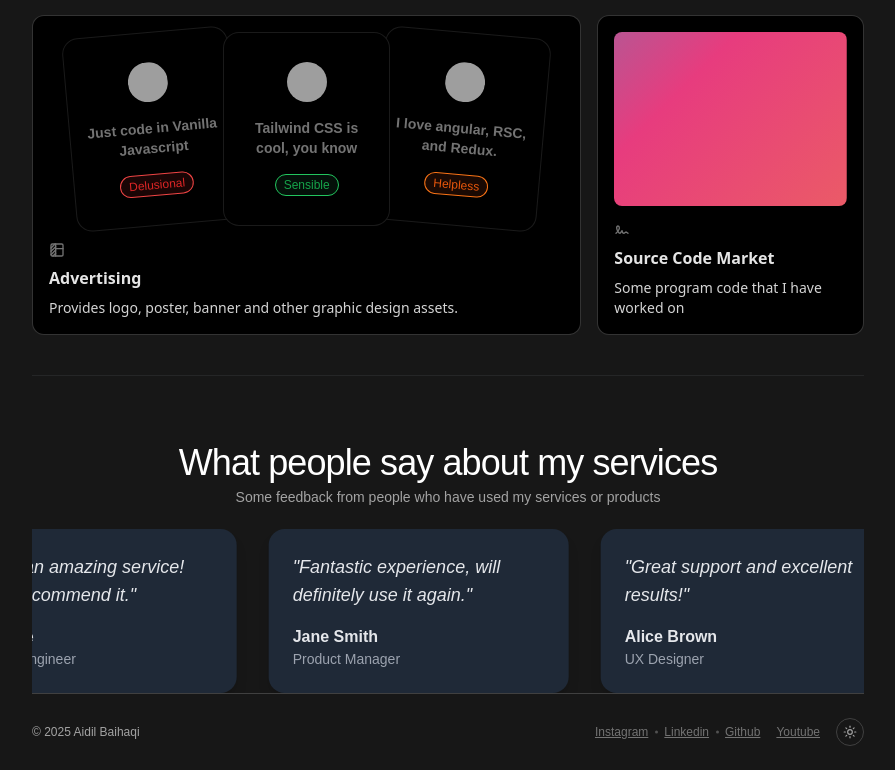
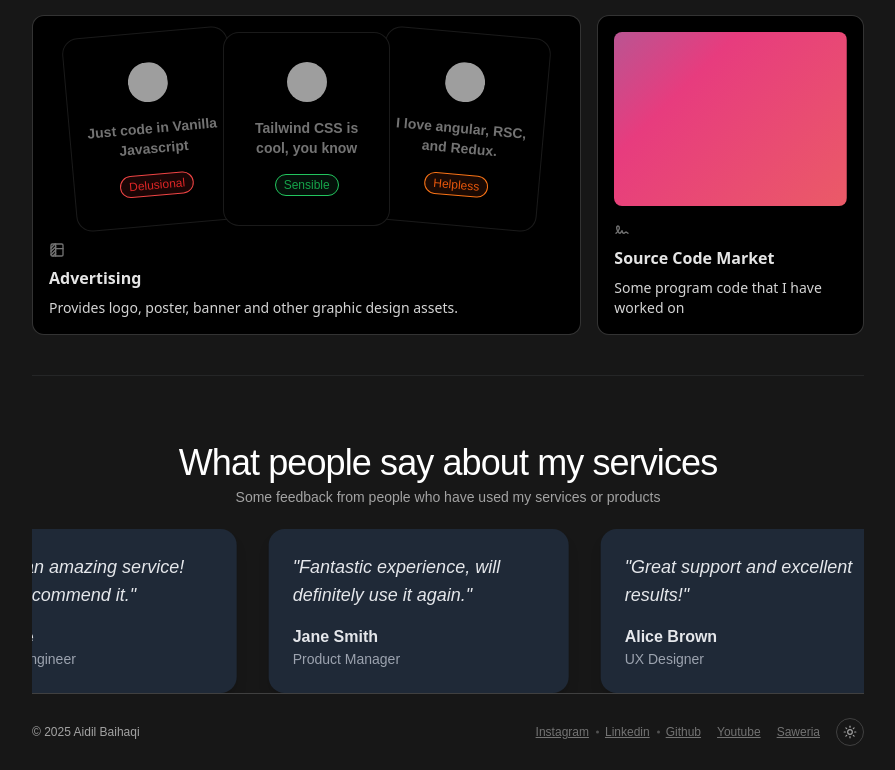
Before and after one commit to aidilbaihaqi/ngobarengaidil, a Next.js app: page / in a window 1280 px wide. Shown: the part 1015-1785 px from the top of the page, without its empty margins (192-1087 px from the left). Built offline with nearby package versions, Linux system fonts and the light colour scheme; grey boxes are pictures that could not be loaded.

Commit message:
fix content

```diff
--- a/app/components/Partials/Footer.tsx
+++ b/app/components/Partials/Footer.tsx
@@ -35,6 +35,11 @@ export default function Footer() {
                   Youtube
                 </a>
               </li>
+              <li className="inline-block pe-4 text-xs">
+                <a className="text-xs text-gray-500 underline hover:text-gray-800 hover:decoration-2 focus:outline-none focus:decoration-2 dark:text-neutral-500 dark:hover:text-neutral-400" href="https://saweria.co/aidilbaihaqi">
+                  Saweria
+                </a>
+              </li>
               <li className="inline-block">
                 {/* Dark Mode */}
                 <ThemeToggle />
--- a/app/page.tsx
+++ b/app/page.tsx
@@ -20,7 +20,7 @@ export default function Home() {
               initial={{ opacity: 0, scale: 0.8 }}
               animate={{ opacity: 1, scale: 1 }}
               transition={{ duration: 0.8 }}
-              className="relative w-40 h-40 md:w-52 mx-auto mb-5 md:h-52 rounded-full overflow-hidden border-4 border-gray-300 dark:border-neutral-700 shadow-lg"
+              className="relative w-40 h-40 md:w-52 md:mx-auto mb-5 md:h-52 rounded-full overflow-hidden border-4 border-gray-300 dark:border-neutral-700 shadow-lg"
             >
               <Image
                 src="/image/aidil.jpg"
```
